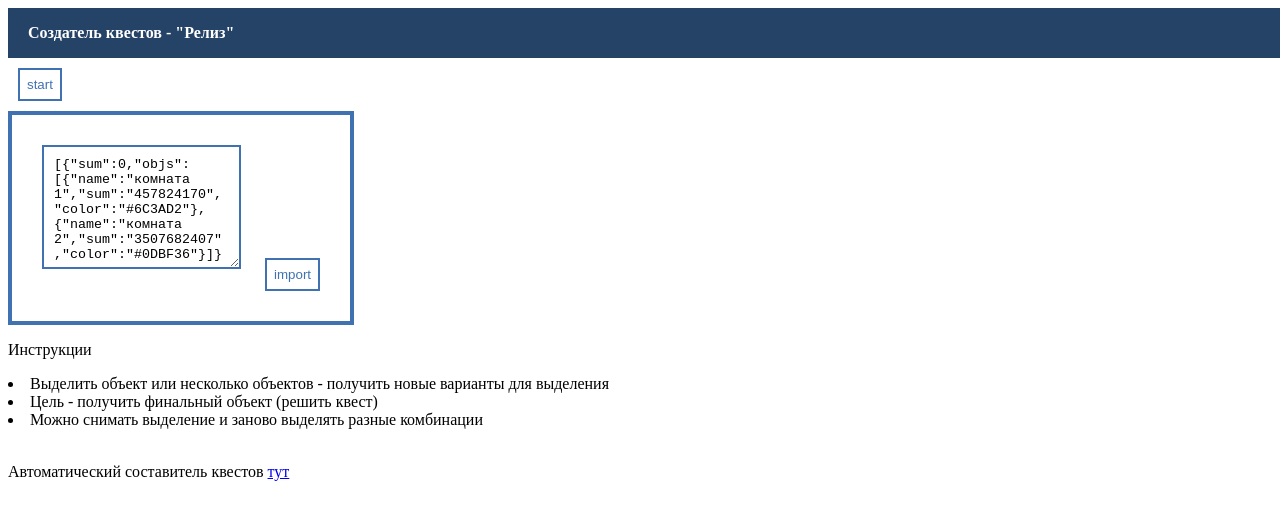
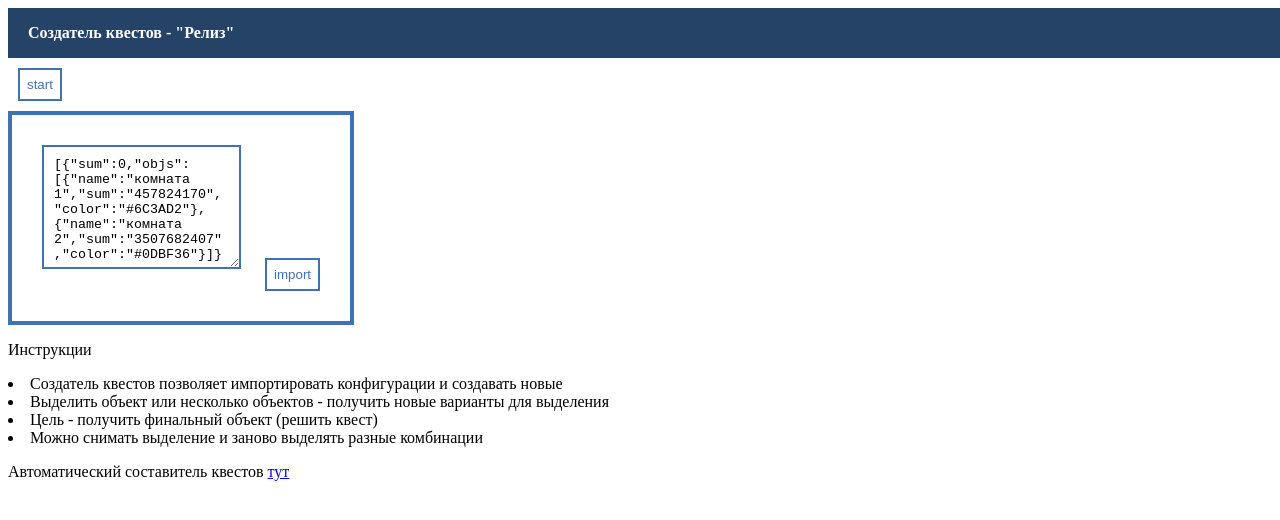
Before and after one commit to evgeniyvinokurov/quest-maker, a website: page index.html in a window 1280 px wide. Drawn offline with Linux system fonts and the light colour scheme.

Commit message:
description edited

```diff
--- a/index.html
+++ b/index.html
@@ -29,10 +29,10 @@
 			<div class="instructions">
 				<p>Инструкции</p>
 				<ul>
+					<li>Создатель квестов позволяет импортировать конфигурации и создавать новые</li>
 					<li>Выделить объект или несколько объектов - получить новые варианты для выделения</li>
 					<li>Цель - получить финальный объект (решить квест)</li>
 					<li>Можно снимать выделение и заново выделять разные комбинации</li>
-					<br>
 				</ul>
 				<p>Автоматический составитель квестов <a href="index-constructor.html" title="Конструктор">тут</a></p>
 			</div>
```
